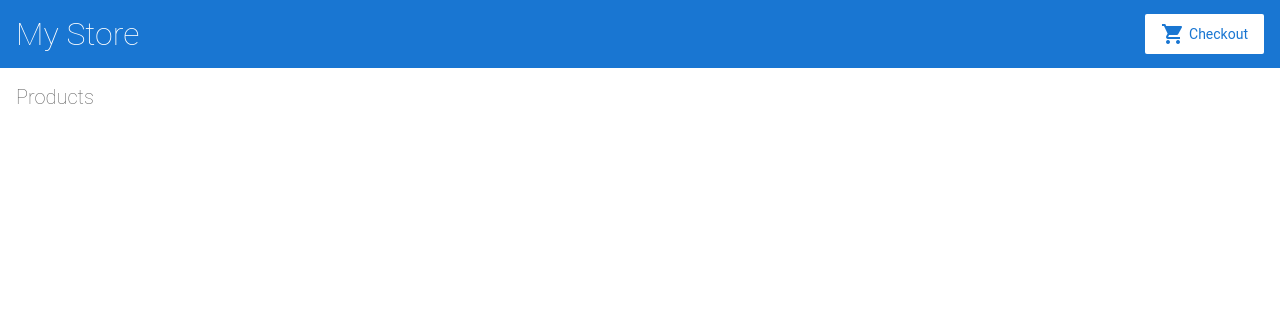
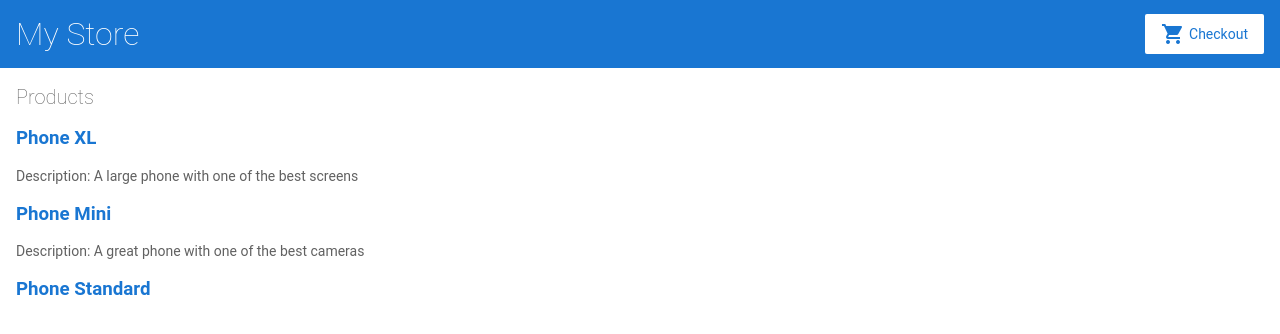
Before and after one commit to MartiSanz/angular, an Angular app: page / in a window 1280 px wide. Shown: the top 334 px of the page. Built offline with nearby package versions, Linux system fonts and the light colour scheme.

Commit message:
2 files modified

```diff
--- a/src/app/product-list/product-list.component.html
+++ b/src/app/product-list/product-list.component.html
@@ -1,5 +1,24 @@
 <h2>Products</h2>
 
+<!-- directiva estrucural </-->
+<!-- por cada producto de la lista de productos, muestra su nombre </-->
+<div *ngFor="let product of products">
+  <h3>
+    <!-- <a></a> crea un enlace a otras páginas web, archivos o ubicaciones dentro de la misma página, correos electronicos, o cualquier otra URL.</-->
+
+    <a [title]="product.name + ' details'">
+      {{ product.name }}
+    </a>
+    <!--  agregando <a></a> hace que cada nombre de producto sea un enlace a los detalles del producto, pone el nombre en azul y permite hacerle click </-->
+  </h3>
+
+  <!-- Si el producto tiene una descripcion, va a mostrarla-->
+  <p *ngIf="product.description">Description: {{ product.description }}</p>
+
+  <!--  muestra el nombre y la descripción de cada producto. El producto final no tiene un párrafo de descripción. Angular no crea el <p>elemento porque la propiedad de descripción del producto está vacía.-->
+
+
+</div>
 
 <!--
 Copyright Google LLC. All Rights Reserved.
--- a/src/app/product-list/product-list.component.ts
+++ b/src/app/product-list/product-list.component.ts
@@ -1,20 +1,21 @@
 import { Component } from '@angular/core';
 
-import { products } from '../products';
+import { products } from '../products'; /* trae un json */
 
+/* linkea en typeScript el html y el css */
 @Component({
   selector: 'app-product-list',
   templateUrl: './product-list.component.html',
-  styleUrls: ['./product-list.component.css']
+  styleUrls: ['./product-list.component.css'],
 })
 export class ProductListComponent {
+  /* define la lista de productos que luego usa el html */
   products = products;
 
   share() {
-    window.alert('The product has been shared!');
+    window.alert('El producto fue compartido');
   }
 }
-
 
 /*
 Copyright Google LLC. All Rights Reserved.
```
